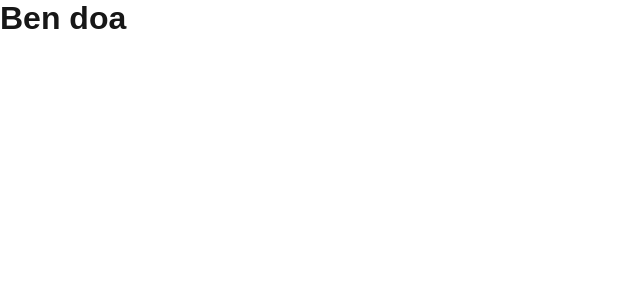
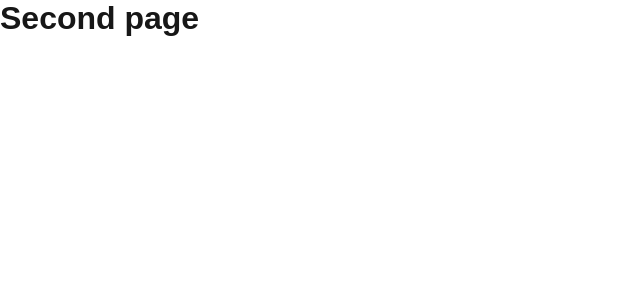
Before and after one commit to ecesemabekdemir/ogrenciKayitFormu, a Next.js app: page / in a window 1280 px wide. Shown: the top 300 px of the page, without its empty margins (0-640 px from the left). Built offline with nearby package versions, Linux system fonts and the light colour scheme.

Commit message:
home page e companentler cagrildi

```diff
--- a/app/components/firstpage/page.jsx
+++ b/app/components/firstpage/page.jsx
@@ -1,5 +1,7 @@
 export default function FirstPage() {
   return (
-    <h1>First page</h1>
-  )
+    <>
+      <div className="firstPageContainer"></div>
+    </>
+  );
 }
--- a/app/page.js
+++ b/app/page.js
@@ -1,8 +1,11 @@
-import Image from "next/image";
-import styles from "./page.module.css";
+import FirstPage from "./components/firstpage/page";
+import SecondPage from "./components/secondpage/page";
 
 export default function Home() {
   return (
-    <h1>Ben doa</h1>
+    <>
+      <FirstPage />
+      <SecondPage />
+    </>
   );
 }
```
